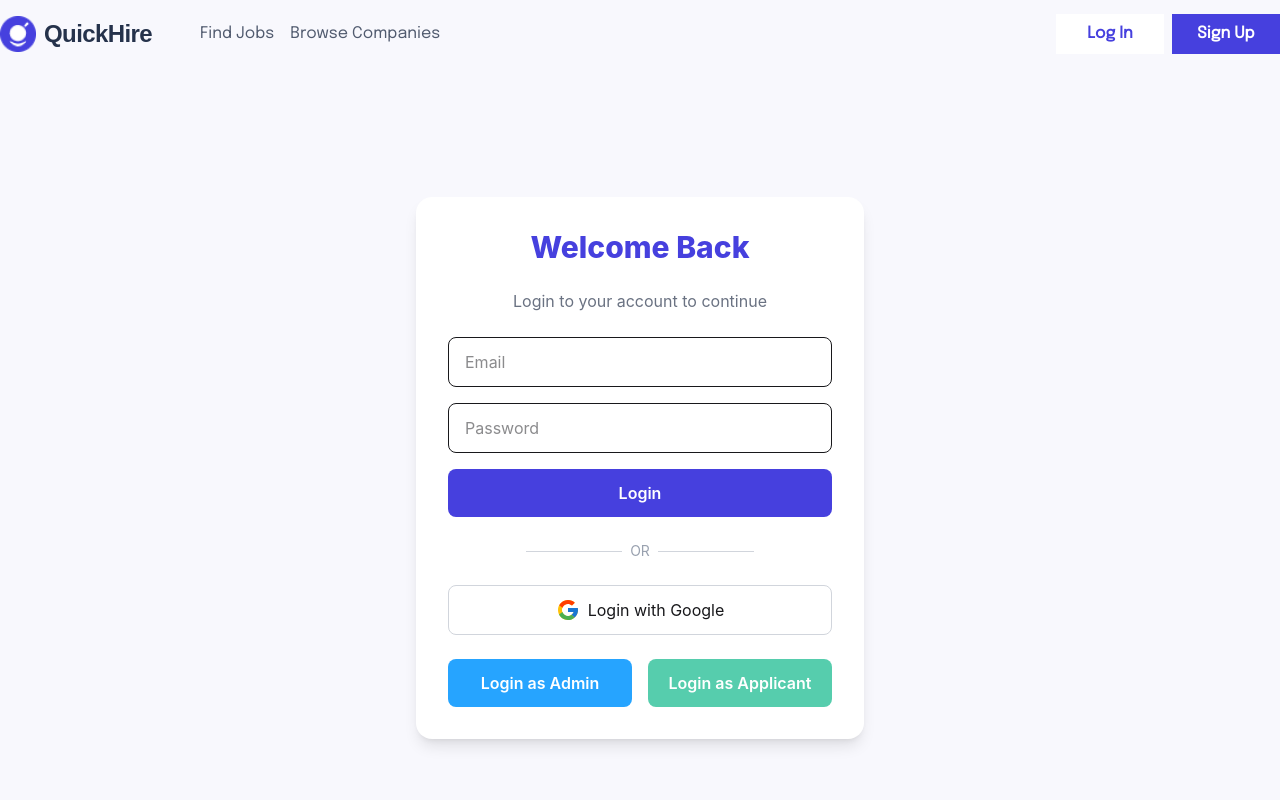
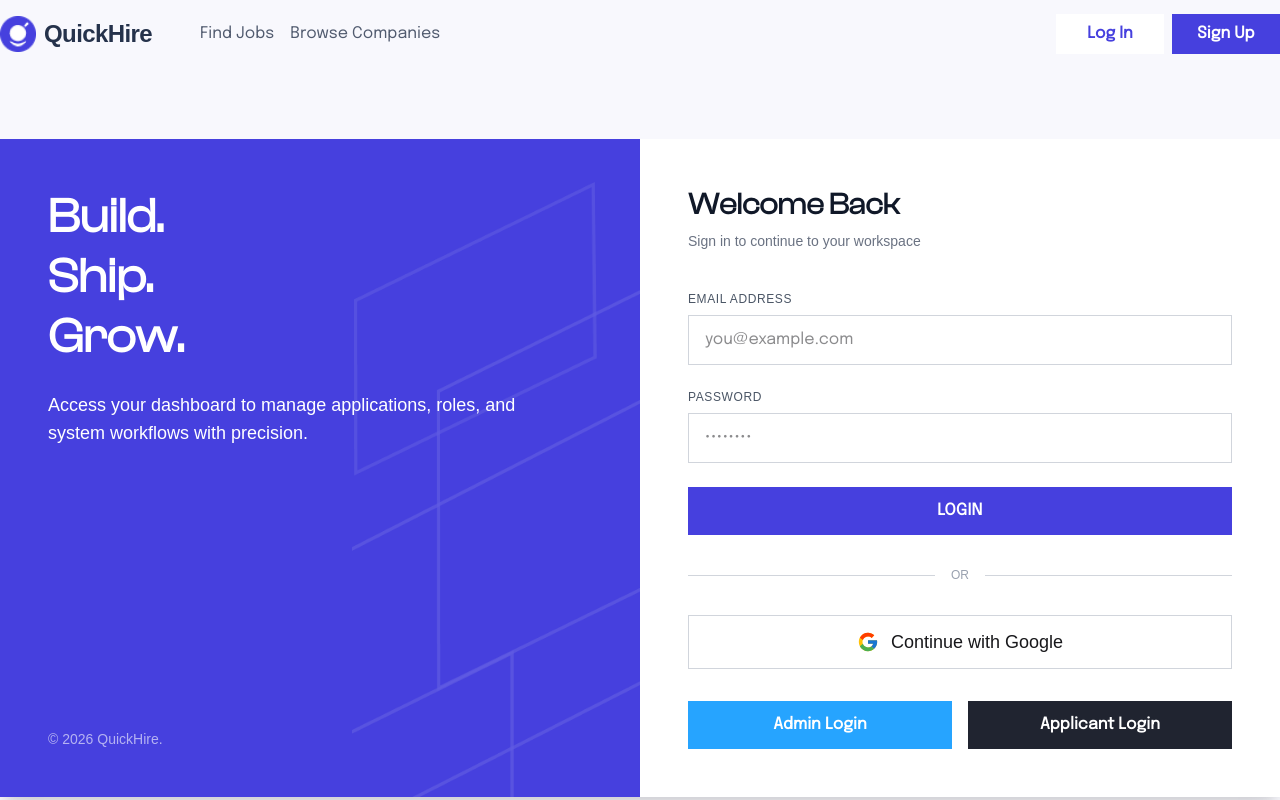
Before and after one commit to syedshafinahmed/quickhire, a React (Vite) app: page /login in a window 1280 px wide. Shown: the top 800 px of the page. Built offline with nearby package versions, Linux system fonts and the light colour scheme.

Commit message:
Added Login Page

```diff
--- a/src/pages/login/Login.jsx
+++ b/src/pages/login/Login.jsx
@@ -1,56 +1,95 @@
 import { FcGoogle } from "react-icons/fc";
+import pattern from '../../assets/pattern.png';
 
 const Login = () => {
   return (
-    <div className="min-h-screen flex items-center justify-center bg-[#F8F8FD] px-4">
-      <div className="w-full max-w-md bg-white rounded-2xl shadow-lg p-8 space-y-6">
-        <h1 className="text-3xl font-extrabold text-center text-[#4640DE]">
+    <div className="min-h-screen bg-[#F8F8FD] flex items-center justify-center epilogue mb-10">
+      <div className="w-full max-w-7xl grid grid-cols-1 md:grid-cols-2  bg-white shadow-xl">
+
+        <div className="bg-[#4640DE] relative text-white p-12 flex flex-col justify-between overflow-hidden">
+          <div className="relative z-10">
+            <h1 className="text-5xl font-bold clashDisplay leading-tight">
+              Build.<br />Ship.<br />Grow.
+            </h1>
+            <p className="mt-6 text-lg rhd text-white max-w-lg">
+              Access your dashboard to manage applications, roles, and system
+              workflows with precision.
+            </p>
+          </div>
+
+          <img
+            src={pattern}
+            alt=""
+            className="absolute bottom-0 right-0 w-72 h-full object-cover opacity-20 pointer-events-none select-none"
+          />
+
+          <div className="relative z-10 text-sm rhd text-white/60">
+            © {new Date().getFullYear()} QuickHire.
+          </div>
+        </div>
+
+        <div className="p-12 flex flex-col justify-center">
+          <div className="mb-10">
+            <h2 className="text-3xl font-extrabold text-gray-900 clashDisplay">
               Welcome Back
-        </h1>
-        <p className="text-center text-gray-500">
-          Login to your account to continue
+            </h2>
+            <p className="text-sm text-gray-500 rhd mt-2">
+              Sign in to continue to your workspace
             </p>
+          </div>
 
-        {/* Login Form */}
-        <form className="space-y-4">
+          <form className="space-y-6">
+            <div>
+              <label className="block text-xs uppercase tracking-wider text-gray-600 rhd mb-2">
+                Email Address
+              </label>
               <input
                 type="email"
-            placeholder="Email"
-            className="w-full px-4 py-3 border rounded-lg focus:outline-none focus:ring-2 focus:ring-[#4640DE]"
+                className="w-full border border-gray-300 px-4 py-3 focus:outline-none focus:border-[#4640DE]"
+                placeholder="you@example.com"
               />
+            </div>
+
+            <div>
+              <label className="block text-xs uppercase tracking-wider text-gray-600 rhd mb-2">
+                Password
+              </label>
               <input
                 type="password"
-            placeholder="Password"
-            className="w-full px-4 py-3 border rounded-lg focus:outline-none focus:ring-2 focus:ring-[#4640DE]"
+                className="w-full border border-gray-300 px-4 py-3 focus:outline-none focus:border-[#4640DE]"
+                placeholder="••••••••"
               />
+            </div>
+
             <button
               type="submit"
-            className="w-full bg-[#4640DE] text-white py-3 rounded-lg font-semibold hover:bg-[#3a36b8] transition"
+              className="w-full bg-[#4640DE] text-white py-3 font-semibold tracking-wide hover:bg-[#3a36b8] transition"
             >
-            Login
+              LOGIN
             </button>
           </form>
 
-        {/* Divider */}
-        <div className="flex items-center justify-center gap-2">
-          <span className="border-b w-1/4 border-gray-300"></span>
-          <span className="text-gray-400 text-sm">OR</span>
-          <span className="border-b w-1/4 border-gray-300"></span>
+          <div className="flex items-center gap-4 my-8">
+            <div className="flex-1 h-px bg-gray-300"></div>
+            <span className="text-xs text-gray-400 rhd">OR</span>
+            <div className="flex-1 h-px bg-gray-300"></div>
           </div>
 
-        {/* Login with Google */}
-        <button className="w-full flex items-center justify-center gap-2 border border-gray-300 py-3 rounded-lg hover:bg-gray-100 transition">
-          <FcGoogle size={24} /> Login with Google
+          <button className="w-full border border-gray-300 py-3 flex items-center justify-center gap-3 hover:bg-gray-100 transition">
+            <FcGoogle size={22} />
+            <span className="rhd text-lg font-medium">
+              Continue with Google
+            </span>
           </button>
 
-        {/* Role Buttons */}
-        <div className="flex gap-4 mt-4">
-          <button className="flex-1 bg-[#26A4FF] text-white py-3 rounded-lg font-semibold hover:bg-[#1f88d9] transition">
-            Login as Admin
+          <div className="grid grid-cols-2 gap-4 mt-8">
+            <button className="bg-[#26A4FF] text-white py-3 font-semibold hover:bg-[#1f88d9] transition">
+              Admin Login
             </button>
-          <button className="flex-1 bg-[#56CDAD] text-white py-3 rounded-lg font-semibold hover:bg-[#3aa98d] transition">
-            Login as Applicant
+            <button className="bg-[#202430] text-white py-3 font-semibold hover:bg-[#474950] transition">
+              Applicant Login
             </button>
+          </div>
         </div>
       </div>
     </div>
```
Lines whose indentation alone changed are shown as unchanged.
